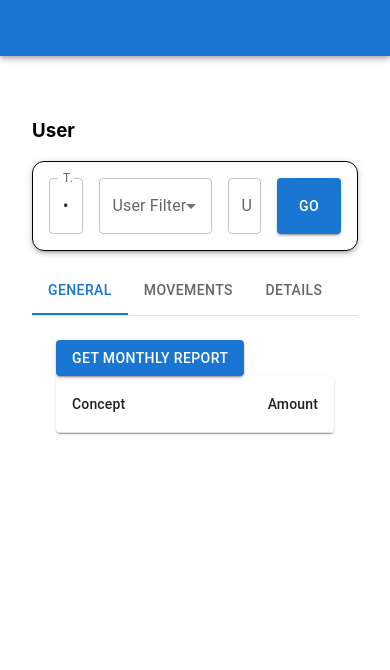
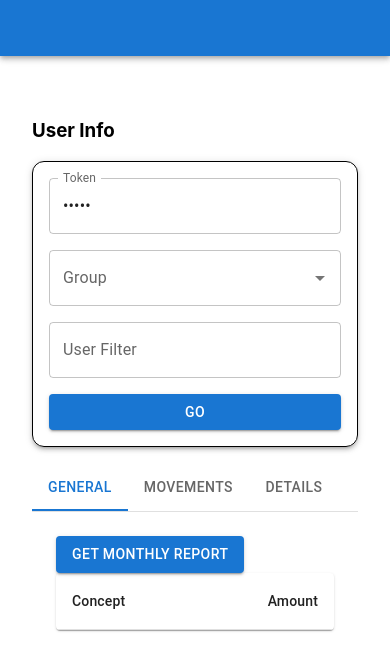
Before and after one commit to manus1993/balance-tracker, a React (Vite) app: page / in a window 390 px wide. Shown: the top 670 px of the page. Built offline with nearby package versions, Linux system fonts and the light colour scheme.

Commit message:
horizontal for mobile

```diff
--- a/src/Components/MainApp/MainApp.tsx
+++ b/src/Components/MainApp/MainApp.tsx
@@ -34,7 +34,7 @@ export default function MainApp() {
       <div className="App-body">
         <Box sx={{ display: 'flex', flexDirection: 'column', gap: 2, padding: 2 }}>
           <Container>
-            <h3>User</h3>
+            <h3>User Info</h3>
             <UserForm />
           </Container>
           <Container>
--- a/src/Components/UserForm/UserForm.tsx
+++ b/src/Components/UserForm/UserForm.tsx
@@ -10,7 +10,19 @@ export default function UserForm() {
   const { setToken, setAccount, setUserFilter, setReload } = useSettings();
   const { account } = useSettings();
   return (
-    <Box sx={{ display: 'flex', gap: 2, border: '0.5px solid', boxShadow: 3, padding: 2, borderRadius: 3 }}>
+    <Box
+      sx={{
+        display: 'flex',
+        flexDirection: { xs: 'column', sm: 'row' }, // column on mobile, row on larger screens
+        gap: 2,
+        border: '0.5px solid',
+        boxShadow: 3,
+        padding: 2,
+        borderRadius: 3,
+        maxWidth: '100%',
+        margin: 'auto',
+      }}
+    >
       <TextField
         id="token"
         type="password"
@@ -28,7 +40,7 @@ export default function UserForm() {
         options={options}
         sx={{ flex: 1 }}
         // eslint-disable-next-line react/jsx-props-no-spreading
-        renderInput={(params) => <TextField {...params} label="User Filter" />}
+        renderInput={(params) => <TextField {...params} label="Group" />}
         onChange={(event, value) => setAccount(value)}
       />
       <TextField
```
